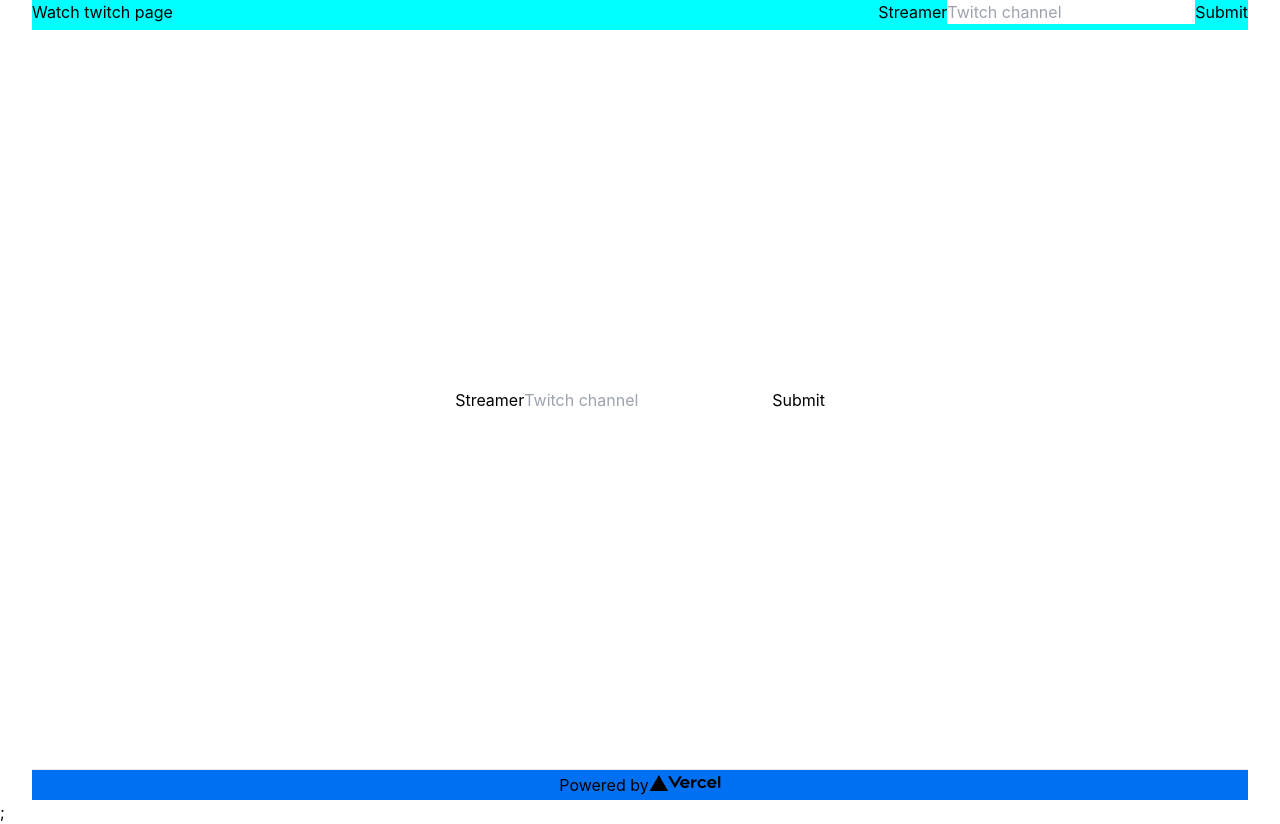
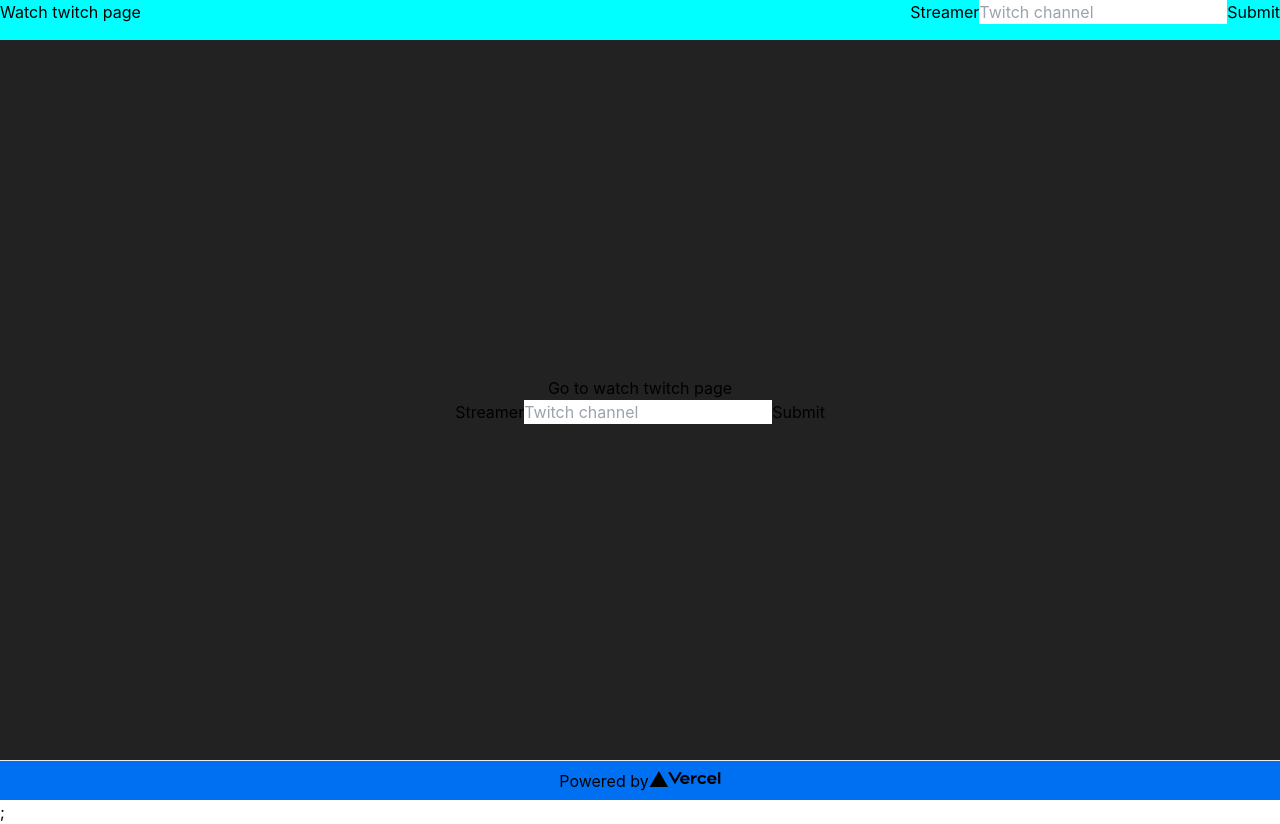
Before and after one commit to NeoCephei/TwitchTeams, a Next.js app in the folder client/: page / in a window 1280 px wide. Built offline with nearby package versions, Linux system fonts and the light colour scheme.

Commit message:
pushed all with script

```diff
--- /dev/null
+++ b/client/components/footer/footer.js
@@ -0,0 +1,31 @@
+import React from "react";
+import Image from "next/image";
+
+import _ from "lodash";
+
+/* ====================================================== */
+/*                         Styles                         */
+/* ====================================================== */
+
+import styles from "Styles/Home.module.css";
+
+/* ====================================================== */
+/*                    Implementation                      */
+/* ====================================================== */
+
+export default function Footer() {
+  return (
+    <footer className={styles.footer}>
+      <a
+        href="https://vercel.com?utm_source=create-next-app&utm_medium=default-template&utm_campaign=create-next-app"
+        target="_blank"
+        rel="noopener noreferrer"
+      >
+        Powered by{" "}
+        <span className={styles.logo}>
+          <Image src="/vercel.svg" alt="Vercel Logo" width={72} height={16} />
+        </span>
+      </a>
+    </footer>
+  );
+}
--- /dev/null
+++ b/client/components/header/header.js
@@ -0,0 +1,62 @@
+import React from "react";
+
+import Link from "next/link";
+
+import { Formik, Field, Form } from "formik";
+import _ from "lodash";
+
+/* ====================================================== */
+/*                         Hooks                          */
+/* ====================================================== */
+
+import { useSelector, useDispatch } from "react-redux";
+
+/* ====================================================== */
+/*                   Actions / Selectors                  */
+/* ====================================================== */
+
+import { addStreamer } from "Redux/actions";
+
+/* ====================================================== */
+/*                         Styles                         */
+/* ====================================================== */
+
+import styles from "Styles/Home.module.css";
+
+/* ====================================================== */
+/*                    Implementation                      */
+/* ====================================================== */
+
+export default function Header() {
+  const dispatch = useDispatch();
+  const streamers = useSelector((state) => state.streamers);
+
+  return (
+    <header className={styles.header}>
+      <h1>
+        Watch <Link href="/twitch">twitch</Link> page
+      </h1>
+      <Formik
+        initialValues={{
+          streamerName: "",
+        }}
+        onSubmit={async (values, { resetForm }) => {
+          console.log(">>>>> resetForm:", resetForm);
+          const { streamerName } = values;
+          dispatch(addStreamer(streamerName));
+        }}
+      >
+        <Form>
+          <label htmlFor="streamerName">Streamer</label>
+          <Field
+            id="streamerName"
+            name="streamerName"
+            placeholder="Twitch channel"
+          />
+
+          <button type="submit">Submit</button>
+        </Form>
+      </Formik>
+    </header>
+  );
+}
--- a/client/components/layout.js
+++ /dev/null
@@ -1,5 +0,0 @@
-import styles from './layout.module.css';
-
-export default function Layout({ children }) {
-  return <div className={styles.container}>{children}</div>;
-}
--- /dev/null
+++ b/client/components/layout/layout.js
@@ -0,0 +1,22 @@
+/* ====================================================== */
+/*                       Components                       */
+/* ====================================================== */
+
+import Header from "Components/header/header";
+import Footer from "Components/footer/footer";
+
+/* ====================================================== */
+/*                         Styles                         */
+/* ====================================================== */
+
+import styles from "./layout.module.css";
+
+export default function Layout({ children }) {
+  return (
+    <div>
+      <Header />
+      {children}
+      <Footer />
+    </div>
+  );
+}
--- a/client/pages/index.js
+++ b/client/pages/index.js
@@ -6,8 +6,6 @@ import Image from "next/image";
 
 import { Formik, Field, Form } from "formik";
 import _ from "lodash";
-
-import TwitchContainer from "./twitch";
 
 /* ====================================================== */
 /*                         Hooks                          */
@@ -20,6 +18,12 @@ import { useSelector, useDispatch } from "react-redux";
 /* ====================================================== */
 
 import { addStreamer, removeStreamer, resetList } from "Redux/actions";
+
+/* ====================================================== */
+/*                       Components                       */
+/* ====================================================== */
+
+import Layout from "Components/layout/layout";
 
 /* ====================================================== */
 /*                         Styles                         */
@@ -35,10 +39,6 @@ export default function Home() {
   const dispatch = useDispatch();
   const streamers = useSelector((state) => state.streamers);
 
-  if (_.size(streamers)) {
-    return <TwitchContainer myList={streamers} />;
-  }
-
   return (
     <div className={styles.container}>
       <Head>
@@ -53,34 +53,11 @@ export default function Home() {
           console.log(`script loaded correctly, window.FB has been populated`)
         }
       /> */}
-      <header className={styles.header}>
+      <Layout>
+        <main className={styles.main}>
           <h1>
-          Watch <Link href="/twitch">twitch</Link> page
+            Go to watch <Link href="/twitch">twitch page</Link>
           </h1>
-        <Formik
-          initialValues={{
-            streamerName: "",
-          }}
-          onSubmit={async (values, { resetForm }) => {
-            console.log(">>>>> resetForm:", resetForm);
-            const { streamerName } = values;
-            dispatch(addStreamer(streamerName));
-          }}
-        >
-          <Form>
-            <label htmlFor="streamerName">Streamer</label>
-            <Field
-              id="streamerName"
-              name="streamerName"
-              placeholder="Twitch channel"
-            />
-
-            <button type="submit">Submit</button>
-          </Form>
-        </Formik>
-      </header>
-
-      <main className={styles.main}>
           <Formik
             initialValues={{
               streamerName: "",
@@ -102,19 +79,7 @@ export default function Home() {
             </Form>
           </Formik>
         </main>
-
-      <footer className={styles.footer}>
-        <a
-          href="https://vercel.com?utm_source=create-next-app&utm_medium=default-template&utm_campaign=create-next-app"
-          target="_blank"
-          rel="noopener noreferrer"
-        >
-          Powered by{" "}
-          <span className={styles.logo}>
-            <Image src="/vercel.svg" alt="Vercel Logo" width={72} height={16} />
-          </span>
-        </a>
-      </footer>
+      </Layout>
     </div>
   );
 }
--- a/client/redux/reducers/streamers.js
+++ b/client/redux/reducers/streamers.js
@@ -1,7 +1,6 @@
 const initialState = [];
 
 const streamers = (state = initialState, action) => {
-  console.log(">>>>> action from reducer:", action);
   switch (action.type) {
     case "ADD_STREAMER": {
       return [...state, action.payload];
--- a/client/styles/Home.module.css
+++ b/client/styles/Home.module.css
@@ -1,11 +1,12 @@
 .container {
-  padding: 0 2rem;
   display: flex;
+  flex: 1;
   flex-direction: column;
-  min-height: 100vh;
+  background-color: #222;
 }
 
 .header {
+  height: 5vh;
   background-color: aqua;
   display: flex;
   justify-content: space-between;
@@ -13,8 +14,7 @@
 }
 
 .main {
-  min-height: 100%;
-  padding: 4rem 0;
+  height: 90vh;
   flex: 10;
   display: flex;
   flex-direction: column;
@@ -23,6 +23,7 @@
 }
 
 .footer {
+  height: 5vh;
   display: flex;
   flex: 0.1;
   border-top: 1px solid #eaeaea;
```
Also changed, not shown: client/components/layout/layout.module.css (renamed from client/components/layout.module.css), client/pages/twitch/index.js (renamed from client/pages/twitch.js). Lines whose indentation alone changed are shown as unchanged.
